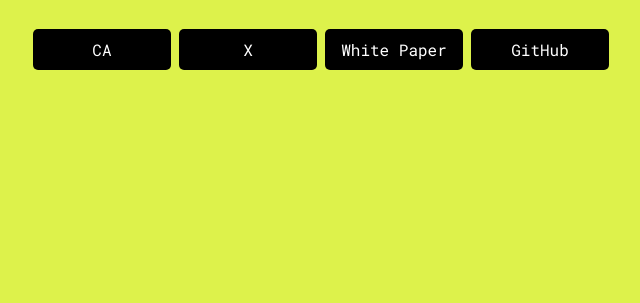
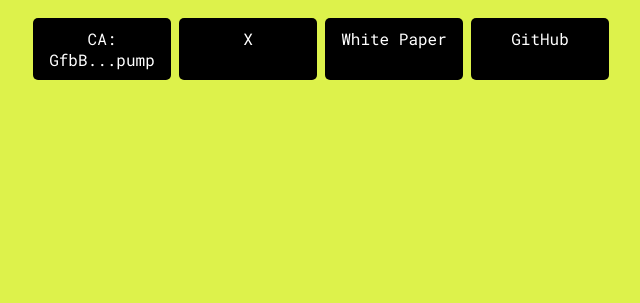
Before and after one commit to 3AI-Labs/aimm-frontend, a plain HTML site: page src/index.html in a window 1280 px wide. Shown: the part 497-800 px from the top of the page, without its empty margins (319-959 px from the left). Drawn offline with Linux system fonts and the light colour scheme.

Commit message:
feat: release ca
Signed-off-by: scorespoonsweep <fight.base.scan@usecloaked.com>

```diff
--- a/src/index.html
+++ b/src/index.html
@@ -119,7 +119,7 @@
                 proven technical analysis with GPT-o1 reasoning for smart trading on Solana.</p>
         </div>
         <div class="buttons">
-            <a href="#" class="button">CA</a>
+            <a href="https://dexscreener.com/solana/6jhhjr6abnlaap7w5djucpj6fqtsz8bsa9ezyeh1ugj2" class="button">CA: GfbB...pump</a>
             <a href="https://x.com/3AIsol" class="button">X</a>
             <a href="./pdf/whitepaper.pdf" class="button">White Paper</a>
             <a href="https://github.com/3AI-Labs" class="button">GitHub</a>
```
